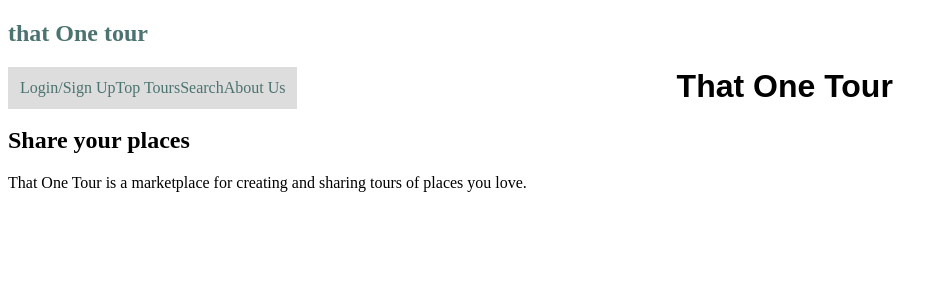
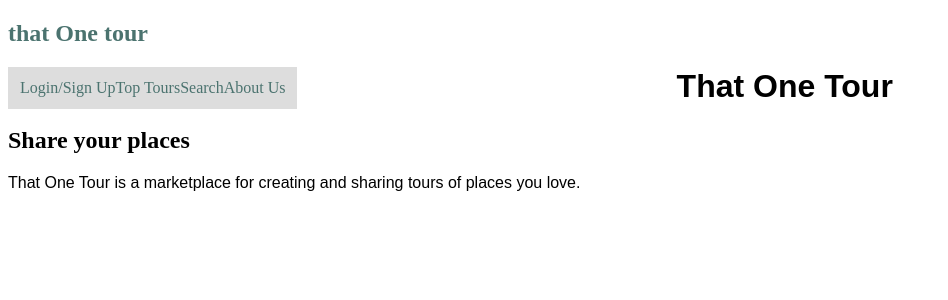
Before and after one commit to jmyii/jmyii.github.io, a Jekyll site: the page index.html, which Jekyll copies as it is, in a window 1280 px wide. Shown: the top 300 px of the page, without its empty margins (0-948 px from the left). Built offline with Jekyll 4.4.1, drawn with Linux system fonts in a browser that asks for light colours.

Commit message:
Update main.css

```diff
--- a/css/main.css
+++ b/css/main.css
@@ -29,3 +29,7 @@ li {
 h1 {
   font-family: Grifo, Arial, sans-serif;
 }
+
+p {
+  font-family: sans-serif;
+}
```
